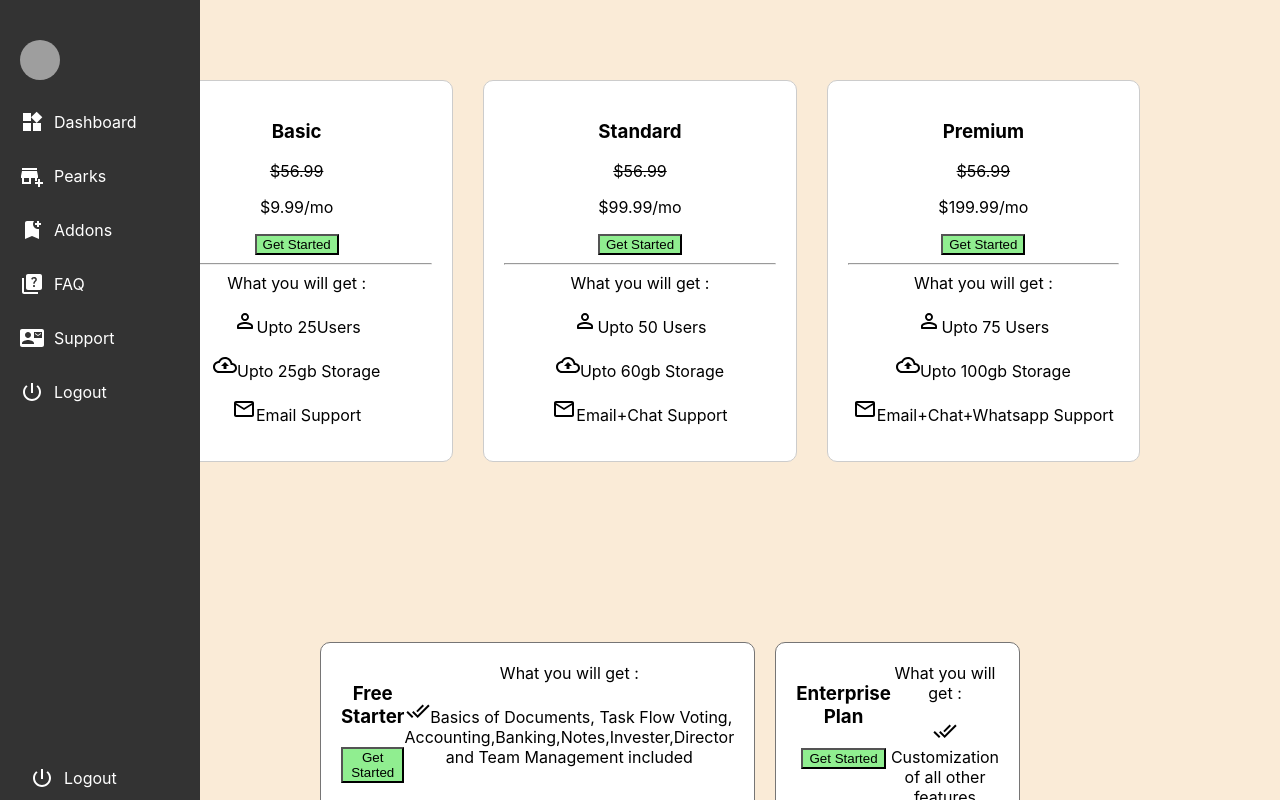
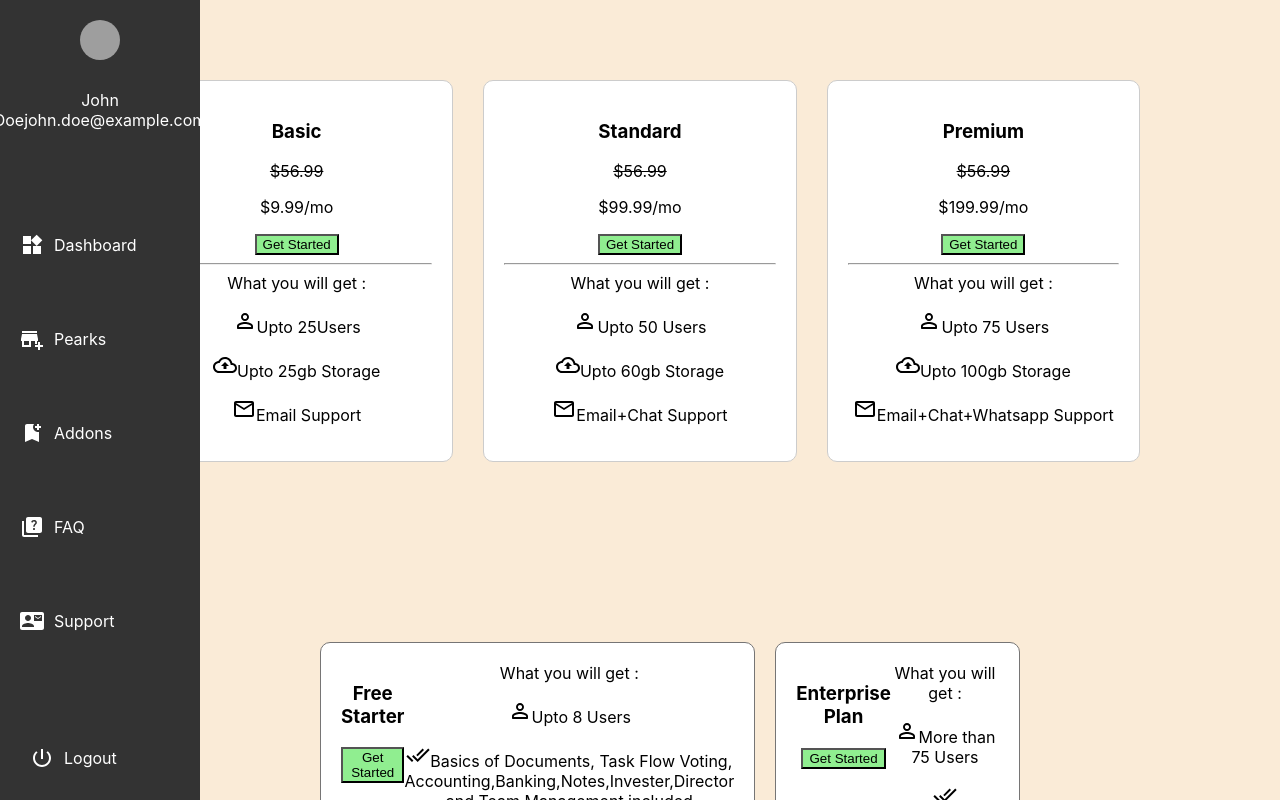
Before and after one commit to bipul8282/Arab, a React (Create React App) app: page / in a window 1280 px wide. Shown: the top 800 px of the page. Built offline with nearby package versions, Linux system fonts and the light colour scheme; grey boxes are pictures that could not be loaded.

Commit message:
complete

```diff
--- a/src/components/Cards/Card.js
+++ b/src/components/Cards/Card.js
@@ -1,7 +1,12 @@
+/* Card.js */
+
 import React from 'react';
-import { Starter } from '../Data/Data';
 import './Cards.css';
 import DoneAllIcon from '@mui/icons-material/DoneAll';
+import PersonOutlineRoundedIcon from '@mui/icons-material/PersonOutlineRounded';
+
+// Import the Starter array from your data source file
+import { Starter } from '../Data/Data';
 
 const Card = () => {
   return (
@@ -17,6 +22,10 @@ const Card = () => {
           <div>
             <span>{item.desc}</span>
             <p>
+              <PersonOutlineRoundedIcon />
+              {item.first}
+            </p>
+            <p>
               <DoneAllIcon />
               {item.tick}
             </p>
--- a/src/components/Data/Data.jsx
+++ b/src/components/Data/Data.jsx
@@ -39,7 +39,7 @@ export const Starter = [{
     Name: "Free Starter",
     button: "Get Started",
     desc: "What you will get :",
-    icon: "Upto 8 Users",
+    first: "Upto 8 Users",
     Storage: "Upto 3gb Storage",
     email: "Email Support",
     tick: "Basics of Documents, Task Flow Voting, Accounting,Banking,Notes,Invester,Director and Team Management included"
@@ -47,10 +47,9 @@ export const Starter = [{
 },
 {
     Name: "Enterprise Plan",
-    // subtitle:"Effortlessly customize and fine-tune servicesas your needs shift,ensuring and perfect toolsfor success ",
     button: "Get Started",
     desc: "What you will get :",
-    icon: "More than 75 Users",
+    first:"More than 75 Users",
     tick: "Customization of all other features",
 
 }]
--- a/src/components/sideNavbar/SideNavbar.css
+++ b/src/components/sideNavbar/SideNavbar.css
@@ -1,3 +1,5 @@
+/* SideNavbar.css */
+
 .side-navbar {
   display: flex;
   flex-direction: column;
@@ -6,19 +8,41 @@
   width: 200px;
   background-color: #333;
   color: white;
-  padding-top: 20px;
-  position: fixed;
+  /* padding-top: 20px; */
+  margin: 0;
   left: 0;
   top: 0;
+  position: fixed;
+}
+
+.user-info {
+  display: flex;
+  flex-direction: column;
+  align-items: center; /* Center avatar and user details vertically */
+  gap: 10px;
+  margin: 20px; /* Increase margin for spacing */
+  row-gap: 30px; /* Remove this line */
 }
 
 .nav-items {
   display: flex;
   flex-direction: column;
   gap: 10px;
-  margin: 20px;
-  row-gap: 30px;
+  margin: 0 20px;
+  row-gap: 70px;
 }
+.user-details {
+  text-align: center;
+}
+
+.user-name {
+  font-size: 18px; /* Adjust the font size as needed */
+}
+
+.user-email {
+  font-size: 14px; /* Adjust the font size as needed */
+}
+
 
 .nav-item {
   display: flex;
@@ -35,14 +59,6 @@
   font-size: 16px;
 }
 
-
-logout {
-  display: flex;
-  align-items: center;
-  gap: 10px;
-  margin: auto;
-  cursor: pointer;
-}
 .logout {
   display: flex;
   align-items: center;
--- a/src/components/sideNavbar/SideNavbar.js
+++ b/src/components/sideNavbar/SideNavbar.js
@@ -4,45 +4,63 @@ import AddBusinessIcon from '@mui/icons-material/AddBusiness';
 import QuizIcon from '@mui/icons-material/Quiz';
 import ContactMailIcon from '@mui/icons-material/ContactMail';
 import BookmarkAddIcon from '@mui/icons-material/BookmarkAdd';
-import Avatar from '@mui/material/Avatar'; // Import Avatar component
-import "./SideNavbar.css"; // Import a CSS file for styling
+import Avatar from '@mui/material/Avatar';
 import PowerSettingsNewIcon from '@mui/icons-material/PowerSettingsNew';
 
+import './SideNavbar.css';
+
 const SideNavbar = () => {
+  const user = {
+    avatarSrc:
+      'https://images.unsplash.com/photo-1535713875002-d1d0cf377fde?ixlib=rb-4.0.3&ixid=M3wxMjA3fDB8MHxzZWFyY2h8Mnx8YXZhdGFyfGVufDB8fDB8fHww&auto=format&fit=crop&w=500&q=60',
+    name: 'John Doe', // Replace with the user's name
+    email: 'john.doe@example.com', // Replace with the user's email
+  };
+
   const nav = [
     {
-      icon: <Avatar alt="Travis Howard" src="https://images.unsplash.com/photo-1535713875002-d1d0cf377fde?ixlib=rb-4.0.3&ixid=M3wxMjA3fDB8MHxzZWFyY2h8Mnx8YXZhdGFyfGVufDB8fDB8fHww&auto=format&fit=crop&w=500&q=60" />, // Use Avatar component for an image
+      icon: (
+        <Avatar alt={user.name} src={user.avatarSrc} />
+      ),
     },
     {
       icon: <WidgetsIcon />,
-      name: "Dashboard",
+      name: 'Dashboard',
     },
     {
       icon: <AddBusinessIcon />,
-      name: "Pearks",
+      name: 'Pearks',
     },
     {
       icon: <BookmarkAddIcon />,
-      name: "Addons",
+      name: 'Addons',
     },
     {
       icon: <QuizIcon />,
-      name: "FAQ",
+      name: 'FAQ',
     },
     {
       icon: <ContactMailIcon />,
-      name: "Support",
+      name: 'Support',
     },
     {
       icon: <PowerSettingsNewIcon />,
-      name: "Logout",
+      name: 'Logout',
     },
   ];
 
   return (
     <div className="side-navbar">
+      <div className="user-info">
+        { /* Place the user avatar and details here */ }
+        <Avatar alt={user.name} src={user.avatarSrc} />
+        <div className="user-details">
+          <span className="user-name">{user.name}</span>
+          <span className="user-email">{user.email}</span>
+        </div>
+      </div>
       <div className="nav-items">
-        {nav?.map((item, index) => (
+        {nav?.slice(1, -1).map((item, index) => (
           <div key={index} className="nav-item">
             {item.icon}
             <span>{item.name}</span>
```
